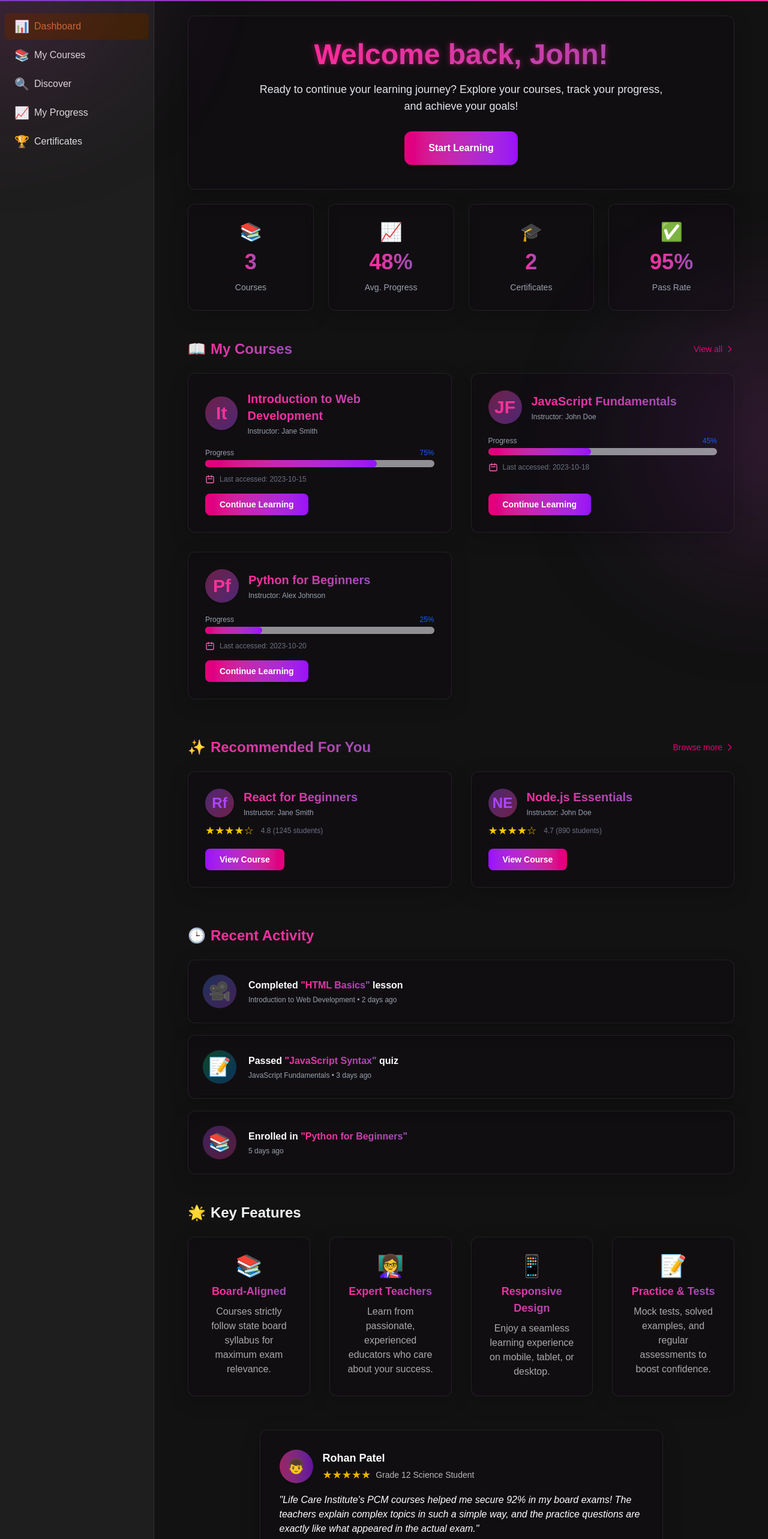
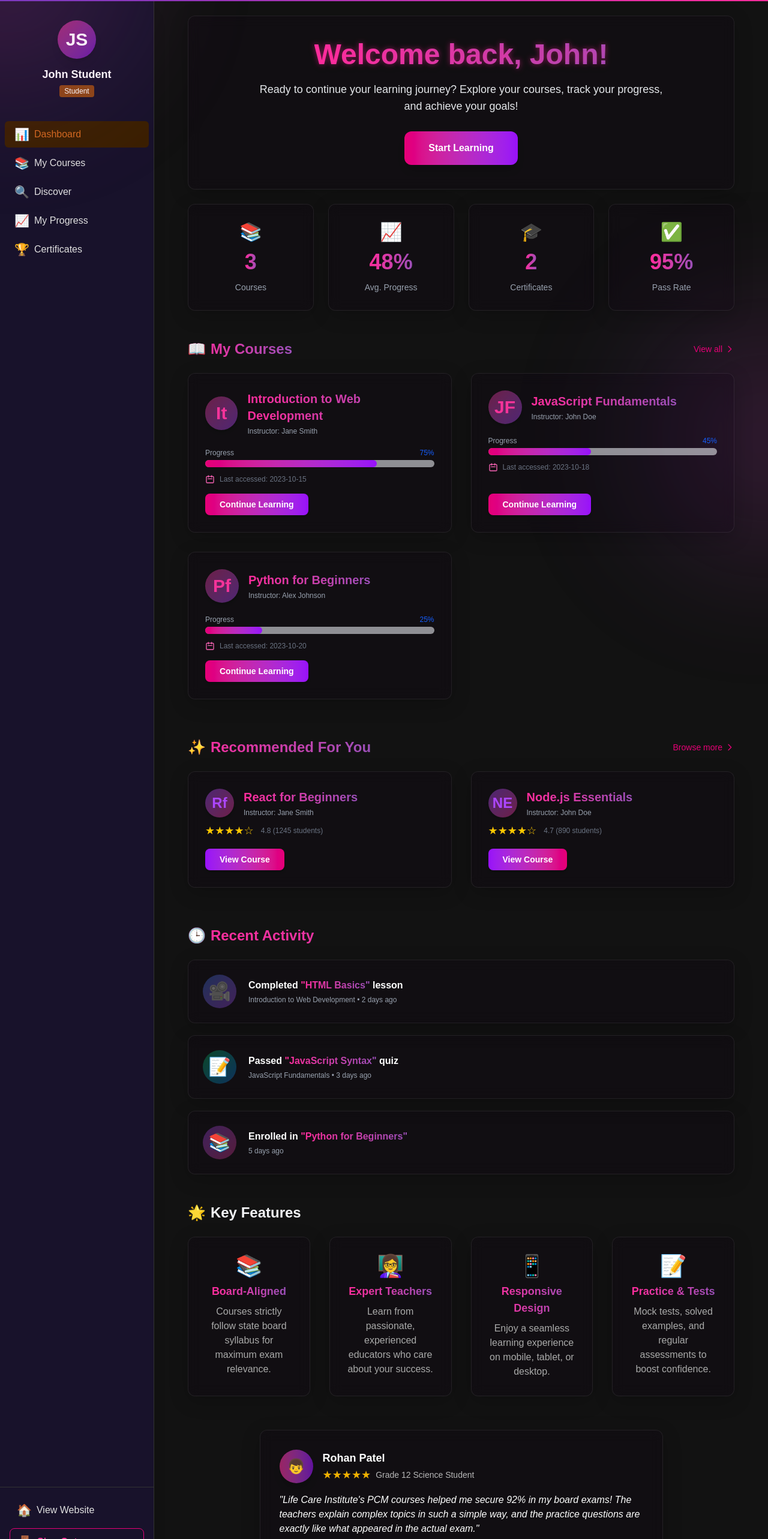
Before and after one commit to Abhisheksharma004/Life-Care-Instuite-course-selling-web, a Next.js app: page /student/dashboard in a window 1280 px wide. Shown: the part 62-2628 px from the top of the page at 60% size. Built offline with nearby package versions, Linux system fonts and the light colour scheme.

Commit message:
some shange in dashboard

```diff
--- a/src/components/DashboardLayout.tsx
+++ b/src/components/DashboardLayout.tsx
@@ -31,6 +31,16 @@ const NavLink = ({ href, icon, children, isMobile, onClick }: NavLinkProps) => {
     </Link>
   );
 };
+
+const SidebarProfile = ({ userName, roleName, roleColor }: { userName: string; roleName: string; roleColor: string }) => (
+  <div className="flex flex-col items-center py-8 px-4">
+    <div className="w-16 h-16 rounded-full bg-gradient-to-br from-pink-500/60 to-purple-600/60 flex items-center justify-center text-3xl text-white font-bold shadow-lg mb-3">
+      {userName.split(' ').map(w => w[0]).join('').slice(0,2)}
+    </div>
+    <div className="text-lg font-semibold text-white mb-1">{userName}</div>
+    <div className={`px-2 py-0.5 rounded text-xs font-medium text-white ${roleColor}`}>{roleName}</div>
+  </div>
+);
 
 type DashboardLayoutProps = {
   children: ReactNode;
@@ -172,12 +182,24 @@ export default function DashboardLayout({
       {/* Main content */}
       <div className="flex-1 flex overflow-hidden">
         {/* Sidebar */}
-        <div className="hidden md:flex md:flex-shrink-0 bg-[#1E1E1E] border-r border-[#333333]">
-          <div className="w-64 flex flex-col">
-            <div className="flex-1 flex flex-col pt-5 pb-4 overflow-y-auto">
-              <nav className="flex-1 px-2 space-y-1">
-                {roleNavLinks}
-              </nav>
+        <div className="hidden md:flex md:flex-shrink-0 bg-[#18122B] bg-opacity-80 backdrop-blur-xl border-r border-[#333333] shadow-xl relative">
+          <div className="w-64 flex flex-col h-full">
+            <SidebarProfile userName={userName} roleName={roleName} roleColor={roleColor} />
+            <nav className="flex-1 px-2 space-y-1 mt-2">
+              {roleNavLinks}
+            </nav>
+            <div className="absolute bottom-0 left-0 w-full px-4 pb-6 pt-4 border-t border-[#333333] bg-[#18122B] bg-opacity-80">
+              <Link href="/" className="flex items-center gap-2 px-3 py-2 rounded-lg text-[#E0E0E0] hover:bg-gradient-to-r hover:from-pink-600 hover:to-purple-600 hover:text-white transition mb-2">
+                <span className="text-xl">🏠</span>
+                <span>View Website</span>
+              </Link>
+              <button
+                onClick={handleLogout}
+                className="flex items-center gap-2 w-full px-3 py-2 rounded-lg border border-pink-600 text-pink-500 hover:bg-pink-600 hover:text-white transition font-semibold"
+              >
+                <span className="text-xl">🚪</span>
+                <span>Sign Out</span>
+              </button>
             </div>
           </div>
         </div>
```
